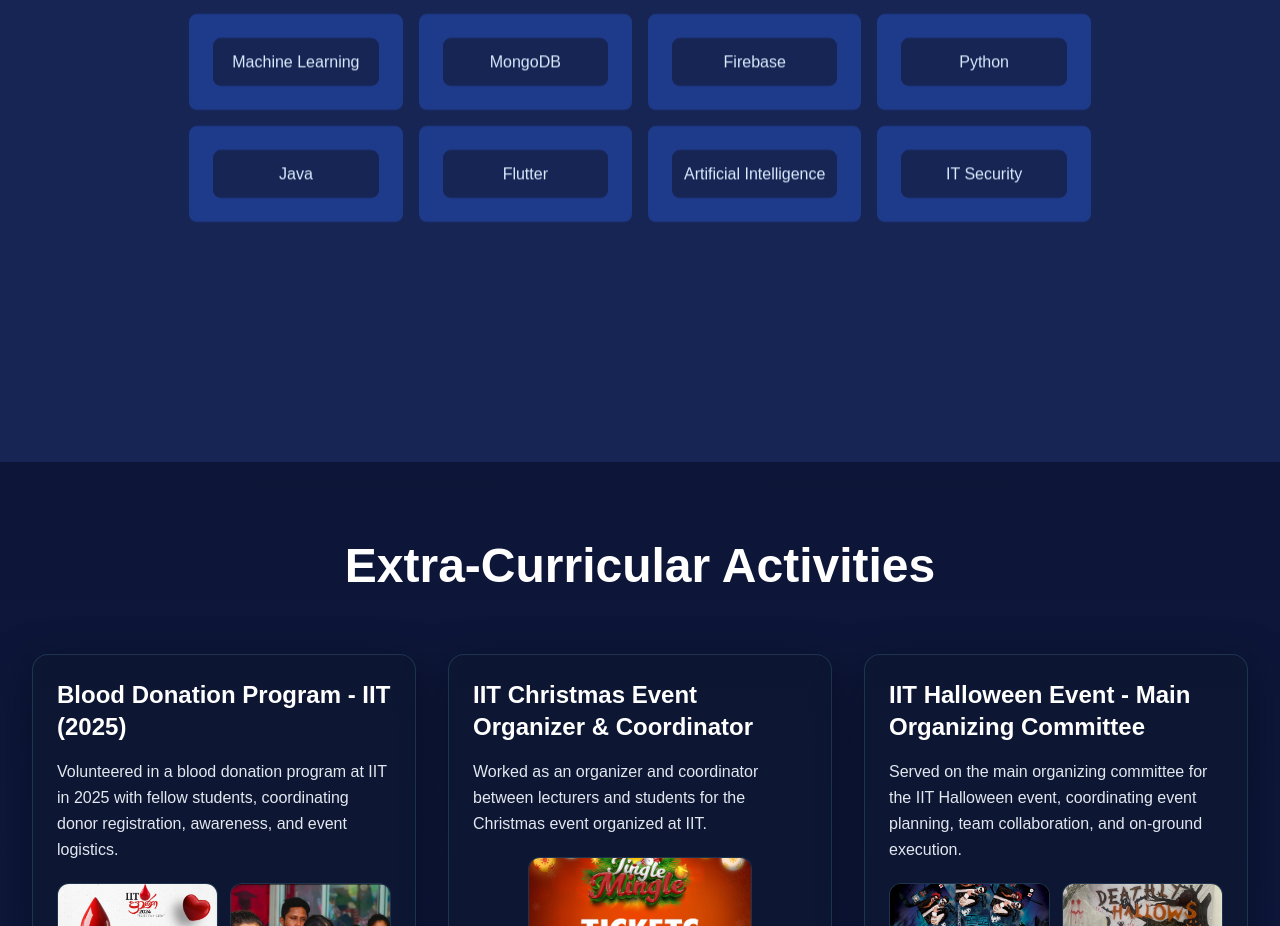
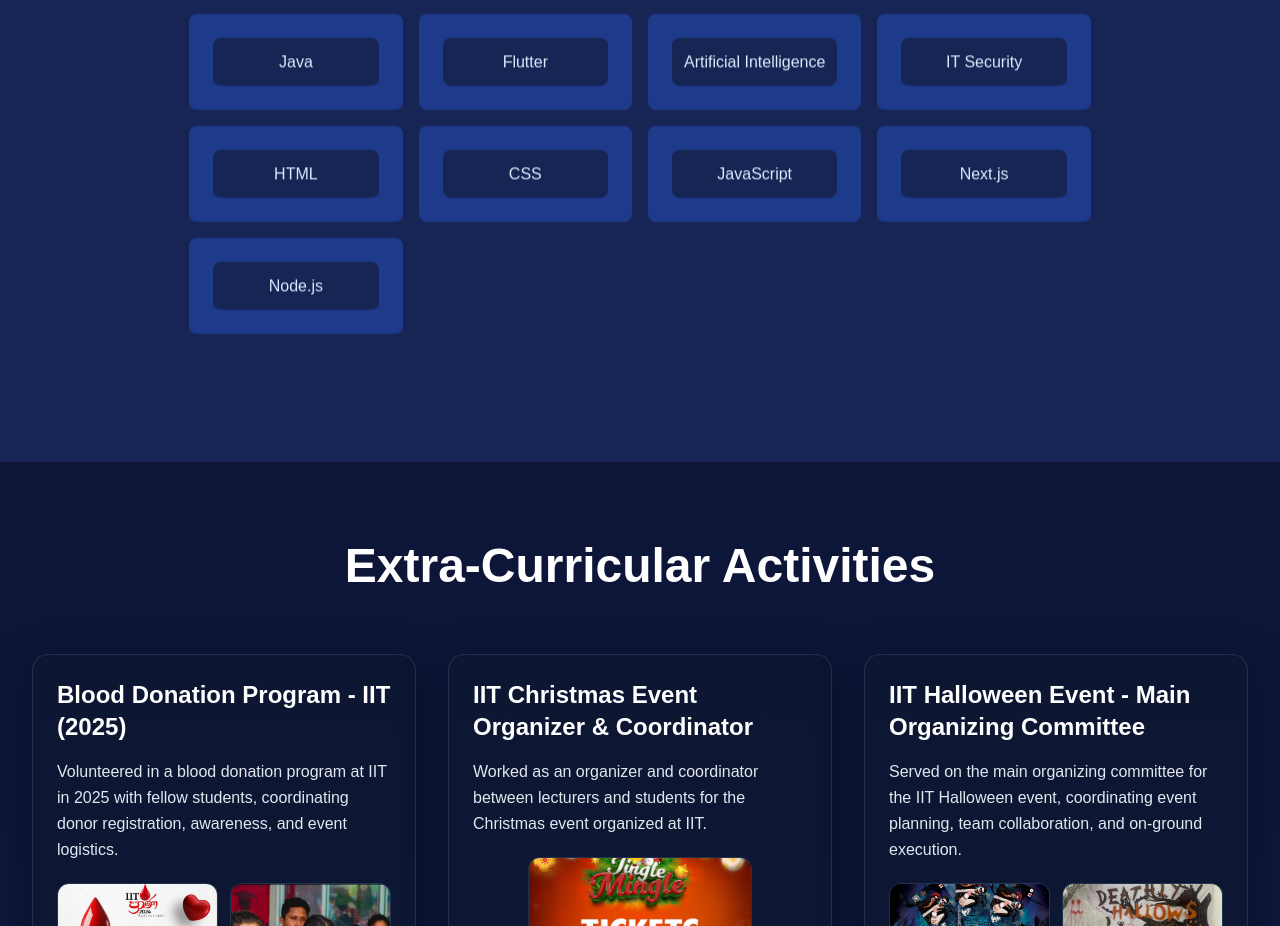
Before and after one commit to kithsr/Personal-Portfolio, a Next.js app: page / in a window 1280 px wide. Shown: the part 3382-4308 px from the top of the page. Built offline with nearby package versions, Linux system fonts and the light colour scheme.

Commit message:
Add web development skills to Skills component
Include common web development technologies (HTML, CSS, JavaScript, Next.js, Node.js) in the Skills component array so these skills are displayed in the UI. Changes made in components/Skills.tsx.

```diff
--- a/components/Skills.tsx
+++ b/components/Skills.tsx
@@ -8,6 +8,11 @@ export default function Skills() {
     "Flutter",
     "Artificial Intelligence",
     "IT Security",
+    "HTML",
+    "CSS",
+    "JavaScript",
+    "Next.js",
+    "Node.js",
   ];
 
   return (
```
